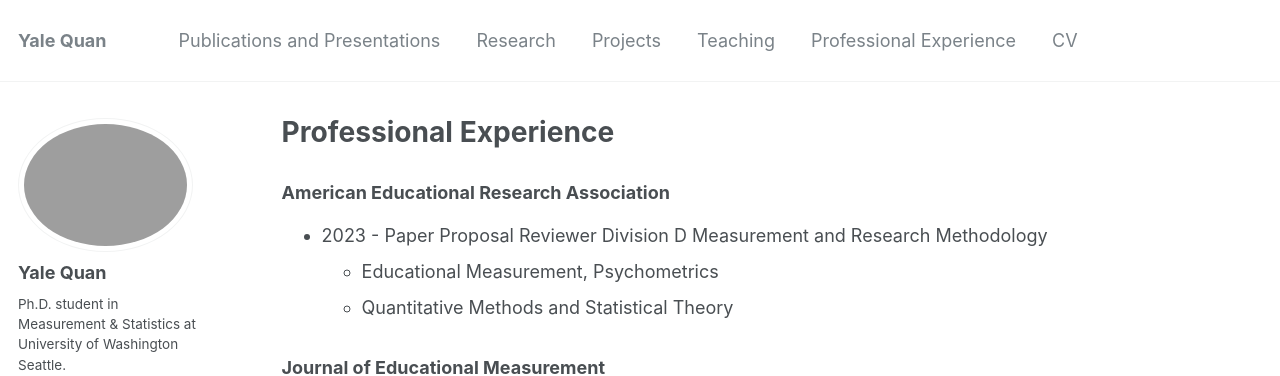
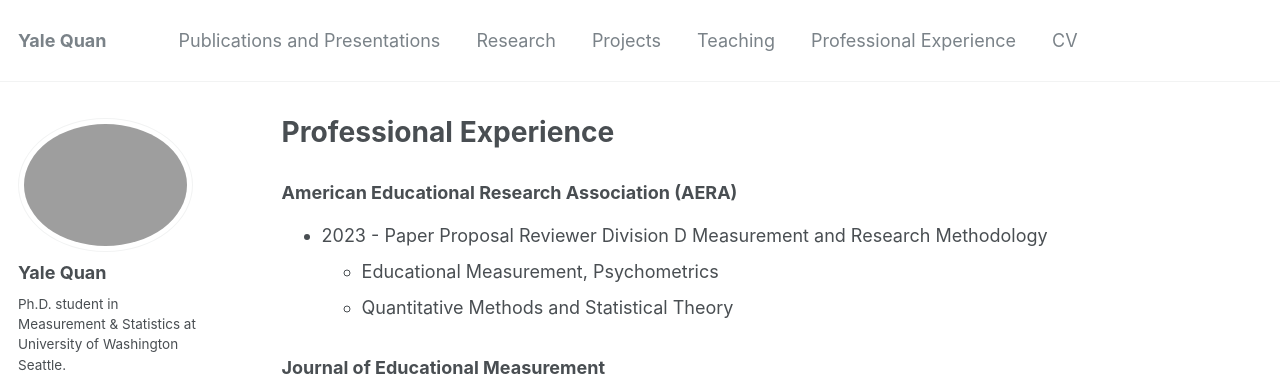
Before and after one commit to yalequan/yalequan.github.io, a Jekyll site: the page built from _pages/professional-experience.md, in a window 1280 px wide. Shown: the top 376 px of the page. Built offline with Jekyll 4.4.1, drawn with Linux system fonts in a browser that asks for light colours.

Commit message:
Update professional-experience.md

```diff
--- a/_pages/professional-experience.md
+++ b/_pages/professional-experience.md
@@ -5,7 +5,7 @@ permalink: /professional-experience/
 author_profile: true
 ---
 
-### American Educational Research Association
+### American Educational Research Association (AERA)
 * 2023 - Paper Proposal Reviewer Division D Measurement and Research Methodology
   * Educational Measurement, Psychometrics
   * Quantitative Methods and Statistical Theory
```
